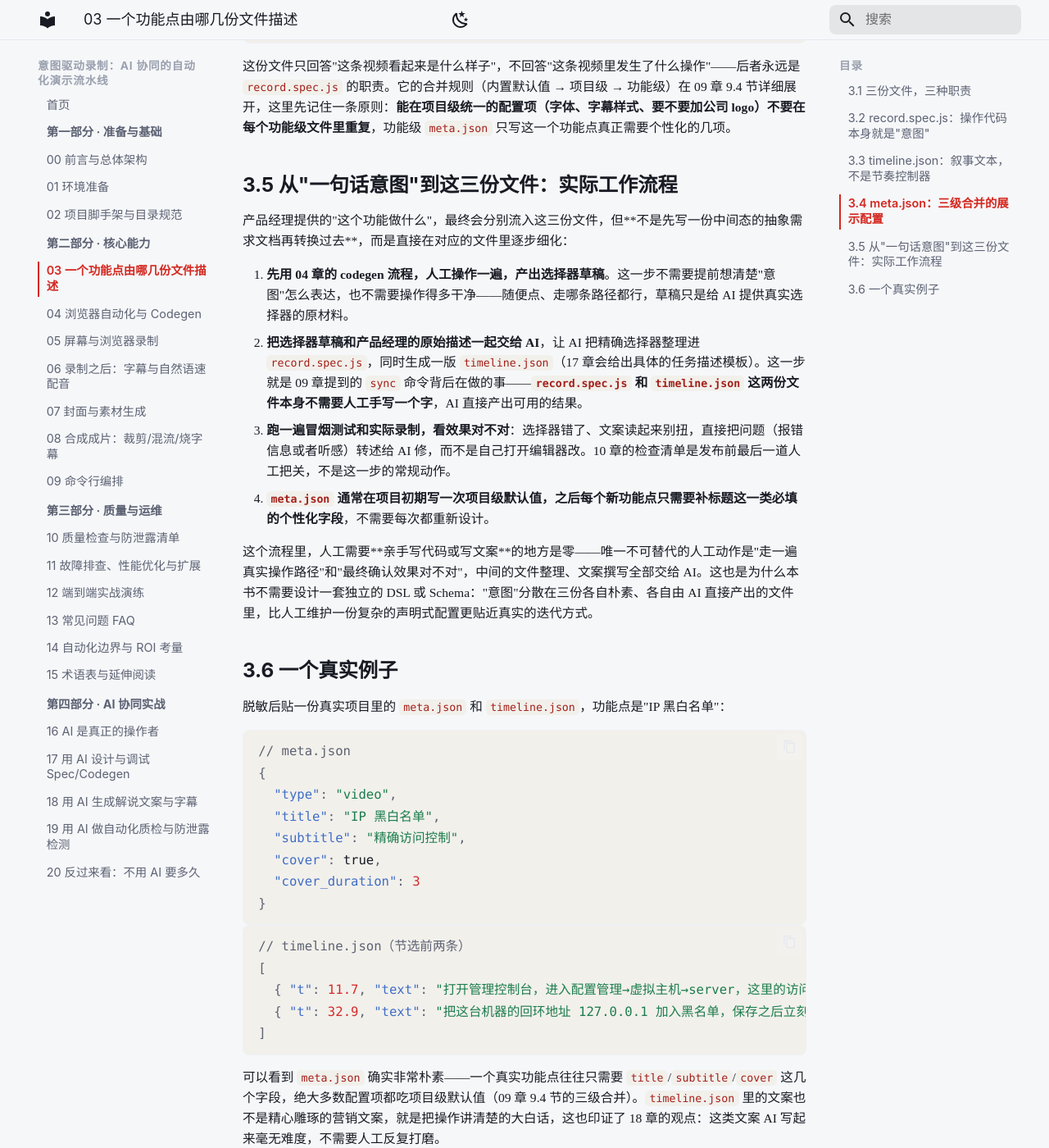
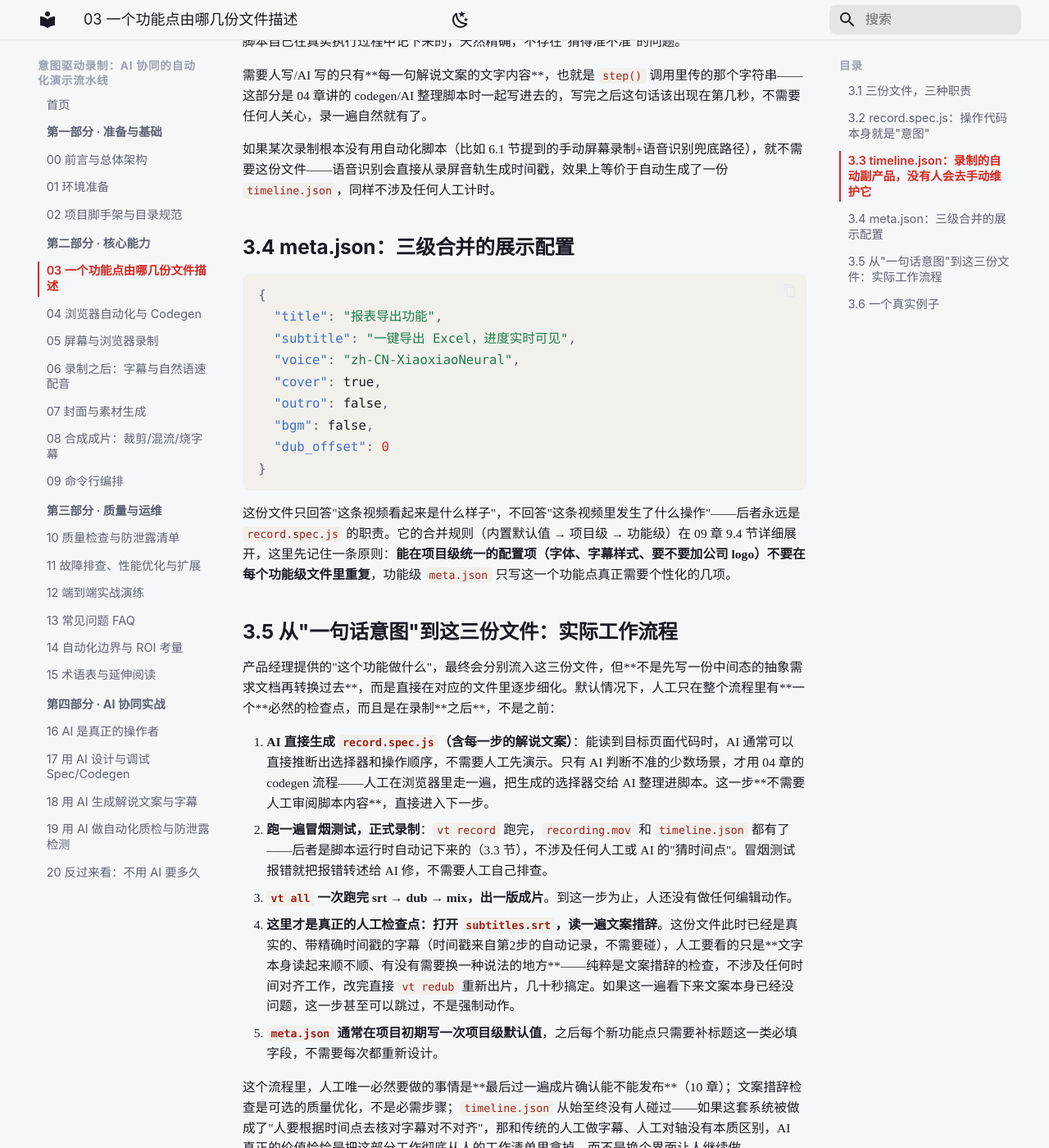
Before and after one commit to martinx/idrp-guide, an MkDocs documentation site: the page built from docs/03-feature-spec.md, in a window 1280 px wide and 1400 px high, scrolled down 2295 px. Shown: the whole window at 82% size. Built offline with MkDocs 1.6.1 and Material for MkDocs 9.7.7, drawn with Linux system fonts in a browser that asks for light colours; comment, search, counter and statistics services are not loaded; some of the changed text lies outside the part shown.

Commit message:
纠正timeline.json的生成方式：不是人工/AI掐时间点，而是脚本执行的自动副产品
- 03章3.3节：timeline.json的时间戳是record.spec.js运行时step()调用自动记录的
  真实经过时间，不是人工回看视频或AI估算出来的；纠正之前"先走一遍脚本/看视频
  记时间点"的错误描述
- 03章3.5节：重新排序工作流程，唯一的内容检查点挪到录制之后(检查subtitles.srt
  措辞，可选、非必需)，而不是录制前审阅spec；codegen标注为AI猜不准时才需要的
  兜底路径，而非必经步骤
- 04章开头：调整为"默认AI直接生成，codegen是兜底路径"的定位
- 12章：同步调整Codegen/Sync步骤描述，新增12.7"唯一的内容检查点"小节，
  移除"人工审阅"框架，总耗时表相应更新
- 20章：同步调整对比表格与章节引用

````diff
--- a/docs/03-feature-spec.md
+++ b/docs/03-feature-spec.md
@@ -11,8 +11,8 @@ feature-07-export-report/
 └── meta.json            ← 展示配置：标题、发音人、要不要封面/BGM、字幕样式
 ```
 
-- **`record.spec.js`**：一段真实的 Playwright 测试代码，负责"做什么"——打开哪个页面、点哪个按钮、等哪个元素出现。这不是配置，是可执行代码，04 章会讲它怎么来（人工 codegen 一遍）、怎么维护。
-- **`timeline.json`**：一份"第几秒说什么"的时间点文本，和 `record.spec.js` 里的操作一一对应，是 06 章字幕/配音生成的直接输入。
+- **`record.spec.js`**：一段真实的 Playwright 测试代码，负责"做什么"——打开哪个页面、点哪个按钮、等哪个元素出现，解说文案也是**直接写在这段代码里**的（04 章会展示具体写法）。04 章会讲它怎么来——多数时候是 AI 直接生成，只有 AI 判断不出真实选择器时才需要人工 codegen 一遍。
+- **`timeline.json`**：不是一份需要单独撰写的文件，而是**运行 `record.spec.js` 时自动记录下来的副产品**——脚本执行到每一句解说文案时，顺手把"现在是第几秒"记下来，写成这份文件。全程没有人（也没有 AI）需要盯着视频掐时间点，见 3.3 节。
 - **`meta.json`**：纯展示层的配置，不涉及任何操作逻辑——标题文案、发音人选择、是否要封面/封底/BGM、字幕字号颜色、导出分辨率。09 章会讲它的三级合并机制。
 
 这三份文件为什么要分开，而不是塞进一份大的声明式配置（比如一份大 YAML）？因为它们的**变更频率和变更方式完全不同**：`record.spec.js` 只在 UI 改版时才需要动，改动方式是"重新录一遍或者修选择器"；`timeline.json` 会被频繁调整措辞，改动方式是"编辑文本"；`meta.json` 基本上项目初期定好之后很少再变。合在一起会导致改一处措辞就要碰一份大文件，也让"这处改动到底会不会影响录制"变得不清晰。
@@ -37,9 +37,9 @@ test('导出报表', async ({ page }) => {
 });
 ```
 
-这就是"意图"的真正载体——不需要另外写一份"这个功能点做什么"的文字说明，操作代码本身就是最精确的描述。05 章会讲这段代码怎么和屏幕录制同步执行；这里先说清楚它从哪来：**不是凭空写出来的，是 04 章讲的 codegen 流程，先由人工在浏览器里走一遍真实操作，再把生成的选择器整理进这份脚本**。
+这就是"意图"的真正载体——不需要另外写一份"这个功能点做什么"的文字说明，操作代码本身就是最精确的描述。05 章会讲这段代码怎么和屏幕录制同步执行；这里先说清楚它从哪来：**默认交给 AI 直接生成**（如果 AI 能读到目标页面的前端代码，通常可以直接推断出正确的选择器和操作顺序，不需要人工先演示一遍）；只有页面结构 AI 判断不准的情况下，才走 04 章讲的 codegen 流程——人工在浏览器里走一遍真实操作，把生成的选择器交给 AI 整理进这份脚本。实践中真正需要人工 codegen 的场景并不多。
 
-## 3.3 timeline.json：叙事文本，不是节奏控制器
+## 3.3 timeline.json：录制的自动副产品，没有人会去手动维护它
 
 ```json
 [
@@ -51,9 +51,25 @@ test('导出报表', async ({ page }) => {
 ]
 ```
 
-注意这里的 `t`（时间点）**不是用来指挥录制脚本"在这一秒之前必须等多久"的控制信号**——00 章 0.4 节已经讲清楚了，录制按操作本身的自然节奏走，不受这份文本反向控制。`t` 的真实作用是标记"配上这段录像之后，这句话大致应该出现在第几秒"，供 06 章把它转成 `subtitles.srt` 时使用。写这份文件时，最实际的做法是：**先把 `record.spec.js` 完整走一遍（或者看一遍已经录好的视频），记下每个操作发生的大致时间点，再补上对应的解说文字**——这也是为什么它经常和 `record.spec.js` 一起维护、一起更新，而不是提前独立设计出来的。
+这里的 `t`（时间点）**既不是人写的，也不是 AI 猜的**——它是 `record.spec.js` 真正跑起来的那一刻，脚本自己记下来的真实经过时间。回看 04 章 4.3 节清洗后的脚本结构，每一句解说文案是直接嵌在代码里的，类似这样调用：
 
-如果某次录制根本没有用自动化脚本（比如 6.1 节提到的手动屏幕录制+语音识别兜底路径），就不需要这份文件——语音识别会直接从录屏音轨生成时间戳，效果上等价于自动生成了一份 `timeline.json`。
+```javascript
+function step(text) {
+  const elapsed = (Date.now() - t0) / 1000; // 从录制开始到现在真实过了多少秒
+  timeline.push({ t: elapsed, text });
+  console.log(`[${elapsed}s] ${text}`);
+}
+
+// ... 操作到这一步，顺手记一笔
+await page.getByRole('button', { name: '导出报表' }).click();
+step('点击右上角的导出按钮，会弹出导出格式选择。');
+```
+
+也就是说，**`timeline.json` 不是一份需要单独撰写、审阅或维护的文件，它是运行 `record.spec.js` 这一个动作自动产出的日志**。人（甚至 AI）都不需要盯着视频回放去掐每一句话该出现在第几秒——那是传统人工做字幕最费时间的部分，这套系统从设计上就绕开了它：时间戳是脚本自己在真实执行过程中记下来的，天然精确，不存在"猜得准不准"的问题。
+
+需要人写/AI 写的只有**每一句解说文案的文字内容**，也就是 `step()` 调用里传的那个字符串——这部分是 04 章讲的 codegen/AI 整理脚本时一起写进去的，写完之后这句话该出现在第几秒，不需要任何人关心，录一遍自然就有了。
+
+如果某次录制根本没有用自动化脚本（比如 6.1 节提到的手动屏幕录制+语音识别兜底路径），就不需要这份文件——语音识别会直接从录屏音轨生成时间戳，效果上等价于自动生成了一份 `timeline.json`，同样不涉及任何人工计时。
 
 ## 3.4 meta.json：三级合并的展示配置
 
@@ -73,14 +89,15 @@ test('导出报表', async ({ page }) => {
 
 ## 3.5 从"一句话意图"到这三份文件：实际工作流程
 
-产品经理提供的"这个功能做什么"，最终会分别流入这三份文件，但**不是先写一份中间态的抽象需求文档再转换过去**，而是直接在对应的文件里逐步细化：
+产品经理提供的"这个功能做什么"，最终会分别流入这三份文件，但**不是先写一份中间态的抽象需求文档再转换过去**，而是直接在对应的文件里逐步细化。默认情况下，人工只在整个流程里有**一个**必然的检查点，而且是在录制**之后**，不是之前：
 
-1. **先用 04 章的 codegen 流程，人工操作一遍，产出选择器草稿**。这一步不需要提前想清楚"意图"怎么表达，也不需要操作得多干净——随便点、走哪条路径都行，草稿只是给 AI 提供真实选择器的原材料。
-2. **把选择器草稿和产品经理的原始描述一起交给 AI**，让 AI 把精确选择器整理进 `record.spec.js`，同时生成一版 `timeline.json`（17 章会给出具体的任务描述模板）。这一步就是 09 章提到的 `sync` 命令背后在做的事——**`record.spec.js` 和 `timeline.json` 这两份文件本身不需要人工手写一个字**，AI 直接产出可用的结果。
-3. **跑一遍冒烟测试和实际录制，看效果对不对**：选择器错了、文案读起来别扭，直接把问题（报错信息或者听感）转述给 AI 修，而不是自己打开编辑器改。10 章的检查清单是发布前最后一道人工把关，不是这一步的常规动作。
-4. **`meta.json` 通常在项目初期写一次项目级默认值，之后每个新功能点只需要补标题这一类必填的个性化字段**，不需要每次都重新设计。
+1. **AI 直接生成 `record.spec.js`（含每一步的解说文案）**：能读到目标页面代码时，AI 通常可以直接推断出选择器和操作顺序，不需要人工先演示。只有 AI 判断不准的少数场景，才用 04 章的 codegen 流程——人工在浏览器里走一遍，把生成的选择器交给 AI 整理进脚本。这一步**不需要人工审阅脚本内容**，直接进入下一步。
+2. **跑一遍冒烟测试，正式录制**：`vt record` 跑完，`recording.mov` 和 `timeline.json` 都有了——后者是脚本运行时自动记下来的（3.3 节），不涉及任何人工或 AI 的"猜时间点"。冒烟测试报错就把报错转述给 AI 修，不需要人工自己排查。
+3. **`vt all` 一次跑完 srt → dub → mix，出一版成片**。到这一步为止，人还没有做任何编辑动作。
+4. **这里才是真正的人工检查点：打开 `subtitles.srt`，读一遍文案措辞**。这份文件此时已经是真实的、带精确时间戳的字幕（时间戳来自第2步的自动记录，不需要碰），人工要看的只是**文字本身读起来顺不顺、有没有需要换一种说法的地方**——纯粹是文案措辞的检查，不涉及任何时间对齐工作，改完直接 `vt redub` 重新出片，几十秒搞定。如果这一遍看下来文案本身已经没问题，这一步甚至可以跳过，不是强制动作。
+5. **`meta.json` 通常在项目初期写一次项目级默认值**，之后每个新功能点只需要补标题这一类必填字段，不需要每次都重新设计。
 
-这个流程里，人工需要**亲手写代码或写文案**的地方是零——唯一不可替代的人工动作是"走一遍真实操作路径"和"最终确认效果对不对"，中间的文件整理、文案撰写全部交给 AI。这也是为什么本书不需要设计一套独立的 DSL 或 Schema："意图"分散在三份各自朴素、各自由 AI 直接产出的文件里，比人工维护一份复杂的声明式配置更贴近真实的迭代方式。
+这个流程里，人工唯一必然要做的事情是**最后过一遍成片确认能不能发布**（10 章）；文案措辞检查是可选的质量优化，不是必需步骤；`timeline.json` 从始至终没有人碰过——如果这套系统被做成了"人要根据时间点去核对字幕对不对齐"，那和传统的人工做字幕、人工对轴没有本质区别，AI 真正的价值恰恰是把这部分工作彻底从人的工作清单里拿掉，而不是换个界面让人继续做。
 
 ## 3.6 一个真实例子
 
--- a/docs/12-walkthrough.md
+++ b/docs/12-walkthrough.md
@@ -12,9 +12,9 @@
 
 **耗时：5 分钟**
 
-## 12.2 Codegen：一次性走完整个操作路径
+## 12.2 Codegen：一次性走完整个操作路径（很多时候这一步可以跳过）
 
-工程师打开目标页面，启动 codegen，**一口气把整个操作路径走完**（登录 → 报表页 → 选时间范围/维度 → 点导出 → 选 Excel → 确认），中途不关闭窗口：
+如果 AI 能读到报表页面的前端代码，通常可以直接推断出选择器和操作顺序，**这一步经常直接跳过**，AI 直接产出 `record.spec.js`。本例假设页面代码 AI 读不太准（比如用了大量无语义的动态生成 class），需要走一遍 codegen 兜底：工程师打开目标页面，启动 codegen，**一口气把整个操作路径走完**（登录 → 报表页 → 选时间范围/维度 → 点导出 → 选 Excel → 确认），中途不关闭窗口：
 
 ```bash
 npx playwright codegen --viewport-size=1440,900 \
@@ -38,28 +38,27 @@ await page.getByRole('button', { name: '确认' }).click();
 
 ## 12.3 Sync：把草稿和需求一起交给 AI
 
-工程师把 `nav-draft.spec.js` 和产品经理的原始描述一起交给 AI（17 章 17.1 节的方法），AI 产出正式的 `record.spec.js`（补上必要的等待条件）和一份 `timeline.json` 草稿：
+工程师把 `nav-draft.spec.js` 和产品经理的原始描述一起交给 AI（17 章 17.1 节的方法），AI 产出正式的 `record.spec.js`（补上必要的等待条件，解说文案直接写成代码里的 `step()` 调用）：
 
 ```javascript
-// record.spec.js（AI 整理后，补上了异步等待）
+// record.spec.js（AI 整理后，解说文案直接嵌在代码里）
+await page.getByLabel('时间范围').click();
+await page.getByText('最近30天').click();
+await page.getByLabel('数据维度').selectOption('按渠道');
+step('首先进入报表页面，选择需要的时间范围和数据维度。');
+
+await page.getByRole('button', { name: '导出报表' }).click();
+step('点击右上角的导出按钮，会弹出导出格式选择。');
+
 await page.getByText('Excel').click();
 await page.getByRole('button', { name: '确认' }).click();
 await page.getByText('导出成功').waitFor({ state: 'visible', timeout: 15000 });
+step('选择 Excel 格式并确认，页面会显示导出进度直到完成。');
 ```
 
-```json
-[
-  { "t": 0,  "text": "接下来，我们来看一下报表导出功能。" },
-  { "t": 3,  "text": "首先进入报表页面，选择需要的时间范围和数据维度。" },
-  { "t": 9,  "text": "点击右上角的导出按钮，会弹出导出格式选择。" },
-  { "t": 14, "text": "选择 Excel 格式并确认，页面会显示导出进度直到完成。" },
-  { "t": 20, "text": "报表导出功能介绍完毕，感谢观看。" }
-]
-```
+这份文件工程师没有手写一个字，AI 生成完直接进入下一步，**不需要人工审阅**——`timeline.json` 这时候还不存在，要等下一步真正录制时，`step()` 调用被执行到的那一刻才会自动生成，时间戳是真实经过的秒数，不是任何人猜出来的（3.3 节详细解释过这一点）。
 
-这两份文件工程师没有手写一个字——AI 直接产出了可以进入下一步的结果，工程师只是扫了一眼确认操作顺序和文案没有明显问题（没有提到任何真实客户信息），没有做任何修改。
-
-**耗时：3 分钟（几乎全部是 AI 生成的等待时间，人工扫一眼确认）**
+**耗时：2 分钟（AI 生成，直接进入下一步）**
 
 ## 12.4 冒烟检查
 
@@ -109,7 +108,31 @@ vt all feature-07-export-report
 
 **耗时：1 分钟**
 
-## 12.7 审片与微调
+## 12.7 唯一的内容检查点：看一眼字幕文案（可选）
+
+到这一步为止，工程师还没有编辑过任何一个字。`subtitles.srt` 现在已经是一份真实的、带精确时间戳的字幕——时间戳是第 12.5 步录制时自动记下来的，**这一步完全不需要看**，要看的只是文字本身：
+
+```
+1
+00:00:00,000 --> 00:00:03,200
+接下来，我们来看一下报表导出功能。
+
+2
+00:00:03,200 --> 00:00:09,100
+首先进入报表页面，选择需要的时间范围和数据维度。
+```
+
+读一遍，发现第二句"首先进入报表页面"读起来有点生硬，改成"先打开报表页面"更口语化。改完这一处文字，跑：
+
+```bash
+vt redub feature-07-export-report
+```
+
+几十秒后拿到更新版的成片，**全程没有碰过录制，也没有调整过任何时间戳**——如果这一遍看下来文案已经没问题，这一步可以直接跳过，不是每次都要做的动作。
+
+**耗时：3 分钟（纯文字校对，可选）**
+
+## 12.8 审片与微调
 
 完整播放一遍成片，发现配音和画面整体感觉配音稍微快了半拍——在 `meta.json` 里把 `dub_offset` 从 `0` 调成 `0.4`，重新走一遍最后的合成步骤（不需要重新录制、不需要重新生成配音）：
 
@@ -121,22 +144,23 @@ vt mix feature-07-export-report
 
 **耗时：5 分钟**
 
-## 12.8 总耗时统计
+## 12.9 总耗时统计
 
 | 阶段 | 耗时 |
 |---|---|
 | 需求提出 | 5 分钟 |
-| Codegen（人工走一遍操作路径） | 5 分钟 |
-| Sync（AI 整理脚本+时间点文本，人工审阅） | 3 分钟 |
+| Codegen（人工走一遍操作路径，很多时候可跳过） | 5 分钟 |
+| AI 生成 record.spec.js（不需要人工审阅） | 2 分钟 |
 | 冒烟检查与修正 | 2 分钟 |
 | 正式录制 | 2 分钟 |
 | 出片（srt→dub→mix） | 1 分钟 |
+| 字幕文案校对（可选） | 3 分钟 |
 | 审片与微调 | 5 分钟 |
-| **合计** | **约 23 分钟** |
+| **合计** | **约 20～23 分钟** |
 
-这就是 00 章开篇提到的"15～30 分钟成稿"的真实构成：**真正需要人全程专注参与的环节只有 Codegen（走一遍操作）和最后的审片，加起来不到 10 分钟；其余时间大部分是 AI 处理和自动化流水线在跑，人只需要等结果**。
+这就是 00 章开篇提到的"15～30 分钟成稿"的真实构成：**人工唯一不可省略的环节是最后的审片；Codegen 只在 AI 猜不准选择器时才需要；字幕文案校对是可选的质量优化，不是流程里的固定步骤**。`timeline.json` 从头到尾没有任何人碰过——如果这套系统被做成"人要根据时间点核对字幕对不对齐"，那和传统人工做字幕、人工对轴没有本质区别，AI 真正的价值就是把这部分工作从人的清单里彻底拿掉。
 
-## 12.9 维护性重录：UI 改版之后
+## 12.10 维护性重录：UI 改版之后
 
 三个月后，产品对导出按钮的文案从"导出报表"改成了"一键导出"，弹窗位置也从右上角挪到了页面中间。工程师需要做的事情：
 
--- a/docs/20-ai-walkthrough.md
+++ b/docs/20-ai-walkthrough.md
@@ -1,6 +1,6 @@
 # 20 反过来看：如果完全不用 AI，同一条视频要多久
 
-12 章完整走过一遍"报表导出功能"的真实流程，全程约 23 分钟——但那个流程里，`sync`（把 codegen 草稿整理成脚本+时间点文本）、选择器报错的排查、解说文案的撰写，全部是交给 AI 完成的。本章做一个反事实推演：**同一个功能点，如果这几步全部改成人工手写，要花多久**。这个对比能直接回答"AI 到底帮省了多少事"这个问题，而不是泛泛地说"AI 提升效率"。
+12 章完整走过一遍"报表导出功能"的真实流程，全程约 20～23 分钟——但那个流程里，`sync`（把 codegen 草稿整理成正式脚本、解说文案直接嵌进去）、选择器报错的排查，全部是交给 AI 完成的。本章做一个反事实推演：**同一个功能点，如果这几步全部改成人工手写，要花多久**。这个对比能直接回答"AI 到底帮省了多少事"这个问题，而不是泛泛地说"AI 提升效率"。
 
 ## 20.1 需求提出（不变）
 
@@ -8,11 +8,11 @@
 
 **耗时：5 分钟**
 
-## 20.2 手写 record.spec.js 和 timeline.json
+## 20.2 手写 record.spec.js（含解说文案）
 
-没有 AI 帮忙整理 codegen 草稿的话，工程师需要自己把 `nav-draft.spec.js` 里啰嗦、可能包含误操作的原始代码，逐行改写成干净的 `record.spec.js`：核对每个选择器是不是用了语义化定位方式、补上必要的等待条件、删掉多余的断言。然后再回头看一遍操作流程，手写 `timeline.json`——每一句解说词的措辞、承接、字数都要自己斟酌。
+没有 AI 帮忙整理 codegen 草稿的话，工程师需要自己把 `nav-draft.spec.js` 里啰嗦、可能包含误操作的原始代码，逐行改写成干净的 `record.spec.js`：核对每个选择器是不是用了语义化定位方式、补上必要的等待条件、删掉多余的断言，再给每一步插入 `step()` 调用、斟酌每一句解说词的措辞和承接——`timeline.json` 本身不用手写（3.3 节说过它是运行脚本时自动记录的），但脚本里嵌的解说文案是要人一句一句想的。
 
-**耗时：35 分钟**（对比 12.3 节 AI 完成同样的工作只用了 3 分钟）
+**耗时：35 分钟**（对比 12.3 节 AI 完成同样的工作只用了 2 分钟，而且不需要人工审阅）
 
 ## 20.3 手动排查选择器报错
 
@@ -37,7 +37,7 @@
 | 阶段 | 12 章（AI 协同）耗时 | 本章（纯人工）耗时 |
 |---|---|---|
 | 需求提出 | 5 分钟 | 5 分钟 |
-| 脚本+时间点文本整理 | 3 分钟（AI 生成，人工审阅） | 35 分钟（人工逐行改写+撰写文案） |
+| record.spec.js 生成（含解说文案） | 2 分钟（AI 生成，不需要人工审阅） | 35 分钟（人工逐行改写+撰写文案） |
 | 选择器报错排查 | 2 分钟（AI 自愈） | 15 分钟（人工打开控制台排查） |
 | Codegen（人工操作路径） | 5 分钟 | 5 分钟 |
 | 冒烟检查 | 2 分钟 | 2 分钟（此处未计入20.3的报错排查时间） |
````
Also changed, not shown: other parts of docs/20-ai-walkthrough.md (+1 -1 lines), docs/04-codegen.md (+1 -1 lines), 1 other file.
